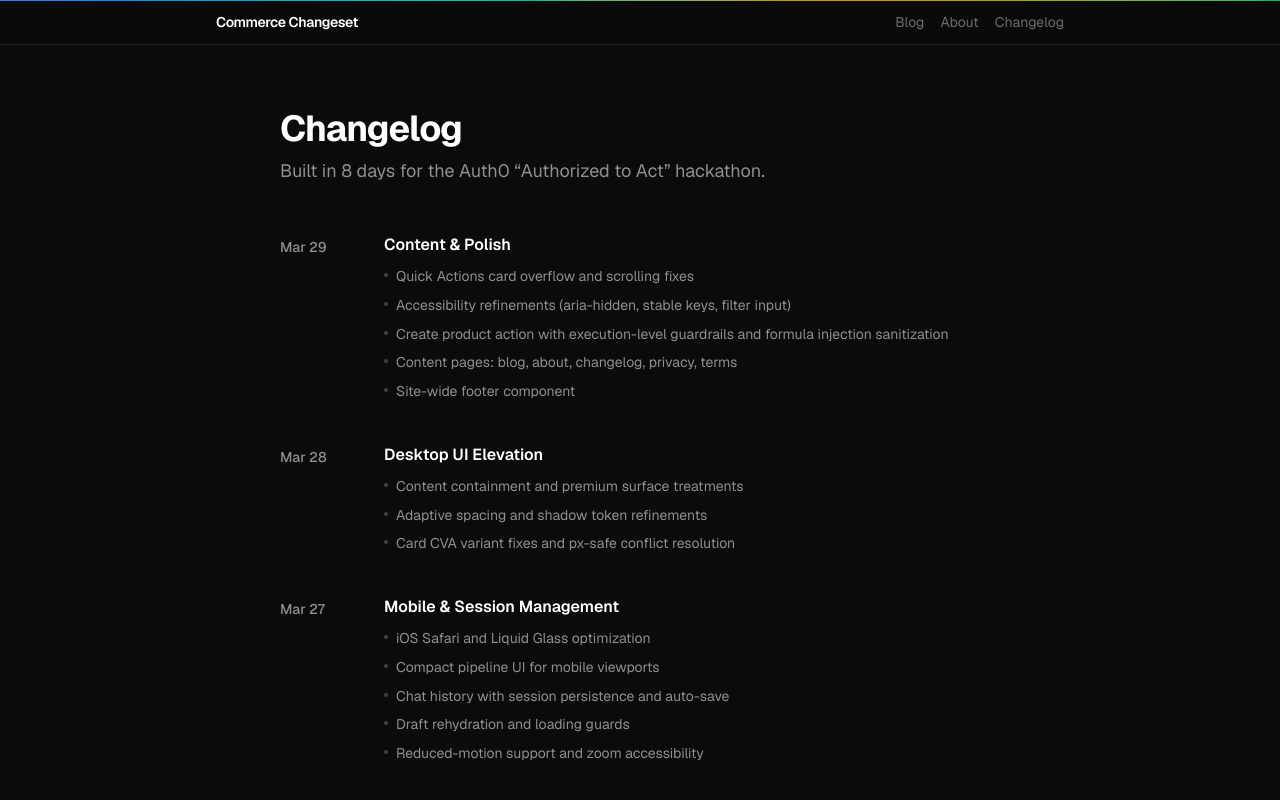
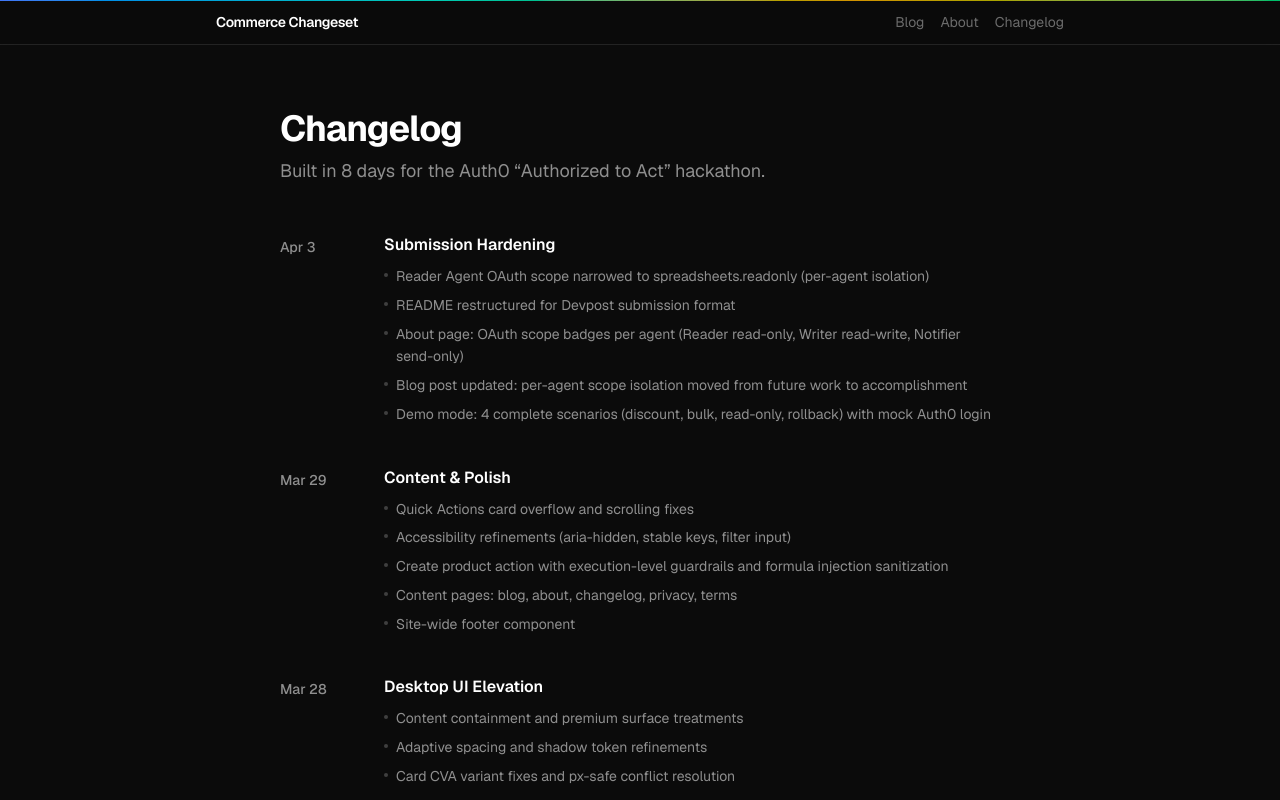
Before and after one commit to jeffgreendesign/commerce-changeset, a Next.js app: page /changelog in a window 1280 px wide. Built offline with nearby package versions, Linux system fonts and the light colour scheme.

Commit message:
Add submission hardening entries to changelog

```diff
--- a/app/(content)/changelog/page.tsx
+++ b/app/(content)/changelog/page.tsx
@@ -13,6 +13,17 @@ interface ChangelogEntry {
 }
 
 const entries: ChangelogEntry[] = [
+  {
+    date: "Apr 3",
+    title: "Submission Hardening",
+    items: [
+      "Reader Agent OAuth scope narrowed to spreadsheets.readonly (per-agent isolation)",
+      "README restructured for Devpost submission format",
+      "About page: OAuth scope badges per agent (Reader read-only, Writer read-write, Notifier send-only)",
+      "Blog post updated: per-agent scope isolation moved from future work to accomplishment",
+      "Demo mode: 4 complete scenarios (discount, bulk, read-only, rollback) with mock Auth0 login",
+    ],
+  },
   {
     date: "Mar 29",
     title: "Content & Polish",
```
Also changed, not shown: 1 other file (tests, documents, lock files or other folders).
